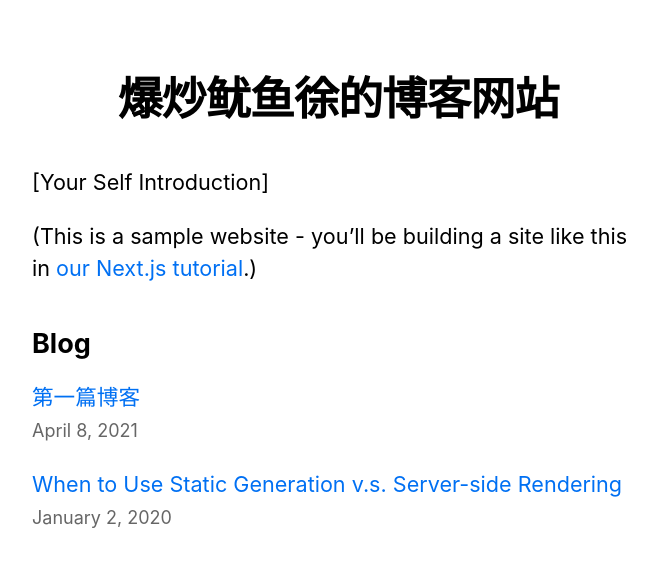
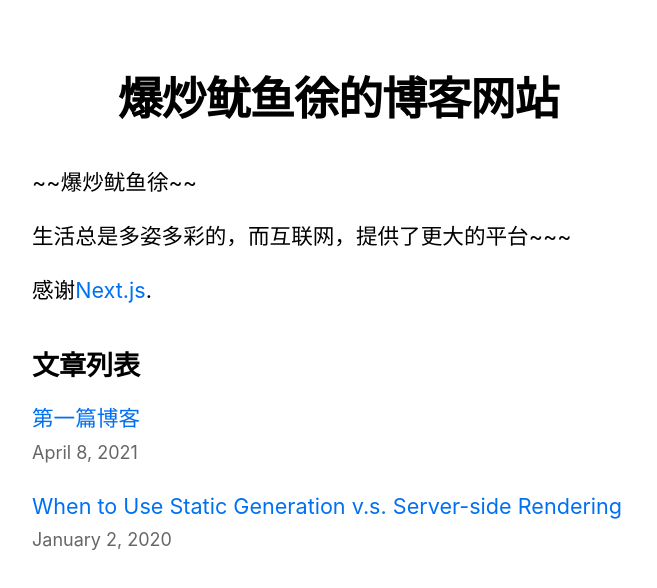
Before and after one commit to Xtreme-Light/Xtreme-Light.GitHub.io, a Next.js app: page / in a window 1280 px wide. Shown: the top 588 px of the page, without its empty margins (302-959 px from the left). Built offline with nearby package versions, Linux system fonts and the light colour scheme.

Commit message:
尝试修改中文

```diff
--- a/pages/index.js
+++ b/pages/index.js
@@ -14,14 +14,14 @@ export default function Home({ allPostsData }) {
         <title>{siteTitle}</title>
       </Head>
       <section className={utilStyles.headingMd}>
-        <p>[Your Self Introduction]</p>
+        <p>~~爆炒鱿鱼徐~~</p>
         <p>
-          (This is a sample website - you’ll be building a site like this in{' '}
-          <a href="https://nextjs.org/learn">our Next.js tutorial</a>.)
-        </p>
+          生活总是多姿多彩的，而互联网，提供了更大的平台~~~{' '}</p>
+        <p> 感谢<a href="https://nextjs.org/learn">Next.js</a>.</p>
+
       </section>
       <section className={`${utilStyles.headingMd} ${utilStyles.padding1px}`}>
-        <h2 className={utilStyles.headingLg}>Blog</h2>
+        <h2 className={utilStyles.headingLg}>文章列表</h2>
         <ul className={utilStyles.list}>
           {allPostsData.map(({ id, date, title }) => (
             <li className={utilStyles.listItem} key={id}>
```
Also changed, not shown: posts/第一篇博客.md (renamed from posts/pre-rendering.md).
